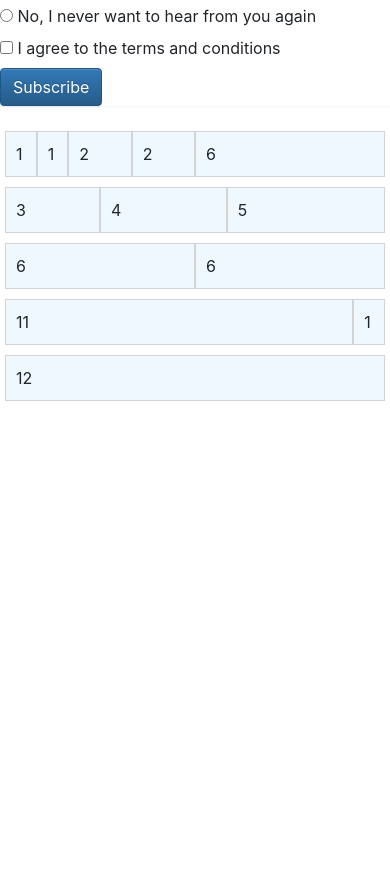
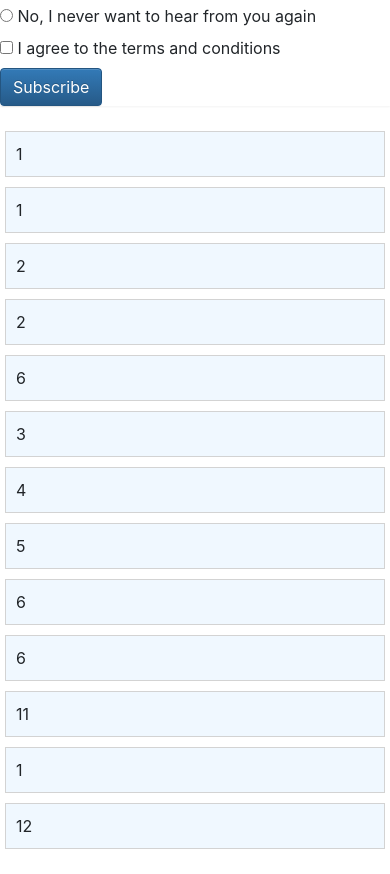
Before and after one commit to pushembekar/AngularJsKB, a plain HTML site: page Example4/bootstrap.html in a window 390 px wide. Shown: the part 1480-2354 px from the top of the page. Before the commit the page ends 1906 px from the top, so only its background shows below. Drawn offline with nearby package versions, Linux system fonts and the light colour scheme.

Commit message:
device dependent markup

```diff
--- a/Example4/bootstrap.html
+++ b/Example4/bootstrap.html
@@ -2,6 +2,8 @@
 
 <html lang="en" xmlns="http://www.w3.org/1999/xhtml">
 <head>
+    <title></title>
+    <meta name="viewport" content="width=device-width, initial-scale=1.0" />
     <link href="bootstrap.css" rel="stylesheet" />
     <link href="bootstrap-theme.css" rel="stylesheet" />
     <style>
@@ -119,27 +121,27 @@
     </div>
     <div id="gridContainer">
         <div class="row grid-row">
-            <div class="col-1">1</div>
-            <div class="col-1">1</div>
-            <div class="col-2">2</div>
-            <div class="col-2">2</div>
-            <div class="col-6">6</div>
+            <div class="col-sm-1">1</div>
+            <div class="col-sm-1">1</div>
+            <div class="col-sm-2">2</div>
+            <div class="col-sm-2">2</div>
+            <div class="col-sm-6">6</div>
         </div>
         <div class="row grid-row">
-            <div class="col-3">3</div>
-            <div class="col-4">4</div>
-            <div class="col-5">5</div>
+            <div class="col-sm-3">3</div>
+            <div class="col-sm-4">4</div>
+            <div class="col-sm-5">5</div>
         </div>
         <div class="row grid-row">
-            <div class="col-6">6</div>
-            <div class="col-6">6</div>
+            <div class="col-sm-6">6</div>
+            <div class="col-sm-6">6</div>
         </div>
         <div class="row grid-row">
-            <div class="col-11">11</div>
-            <div class="col-1">1</div>
+            <div class="col-sm-11">11</div>
+            <div class="col-sm-1">1</div>
         </div>
         <div class="row grid-row">
-            <div class="col-12">12</div>
+            <div class="col-sm-12">12</div>
         </div>
     </div>
 </body>
```
